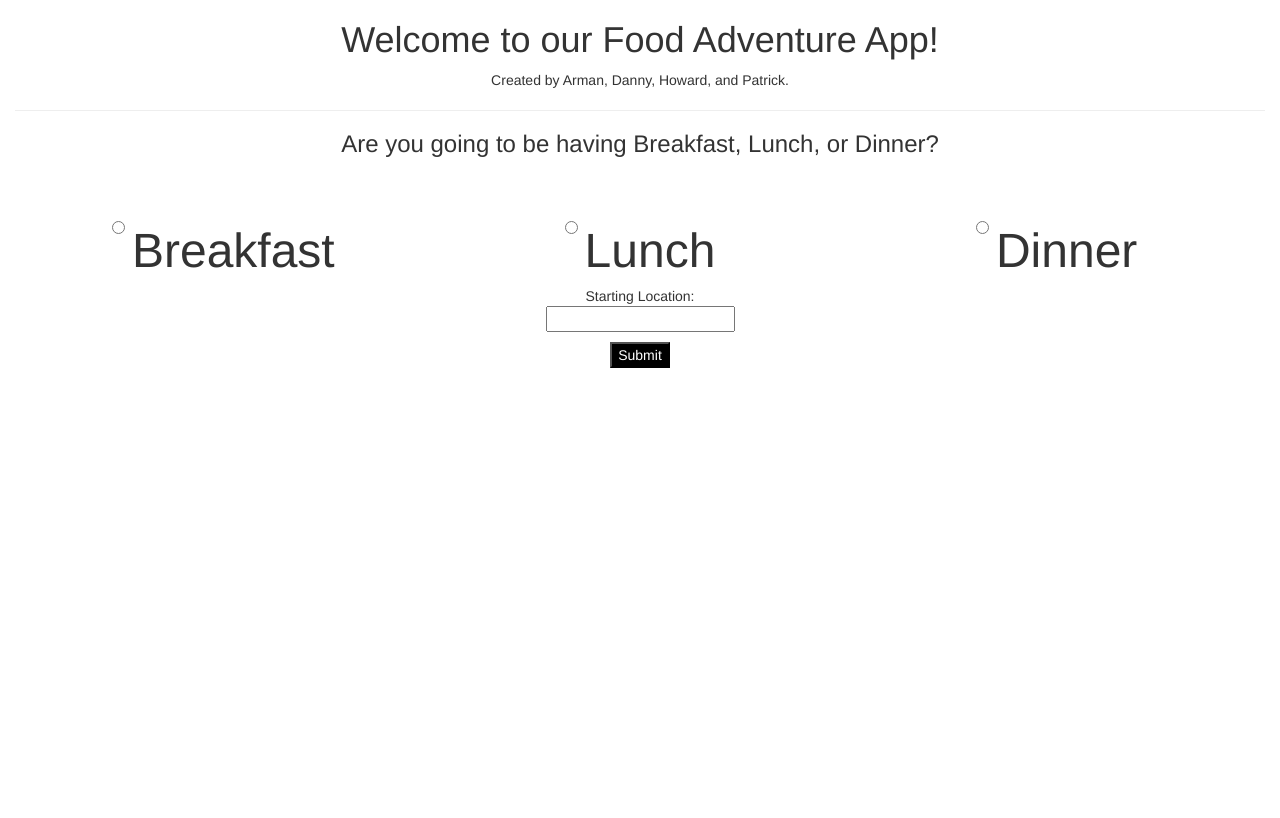
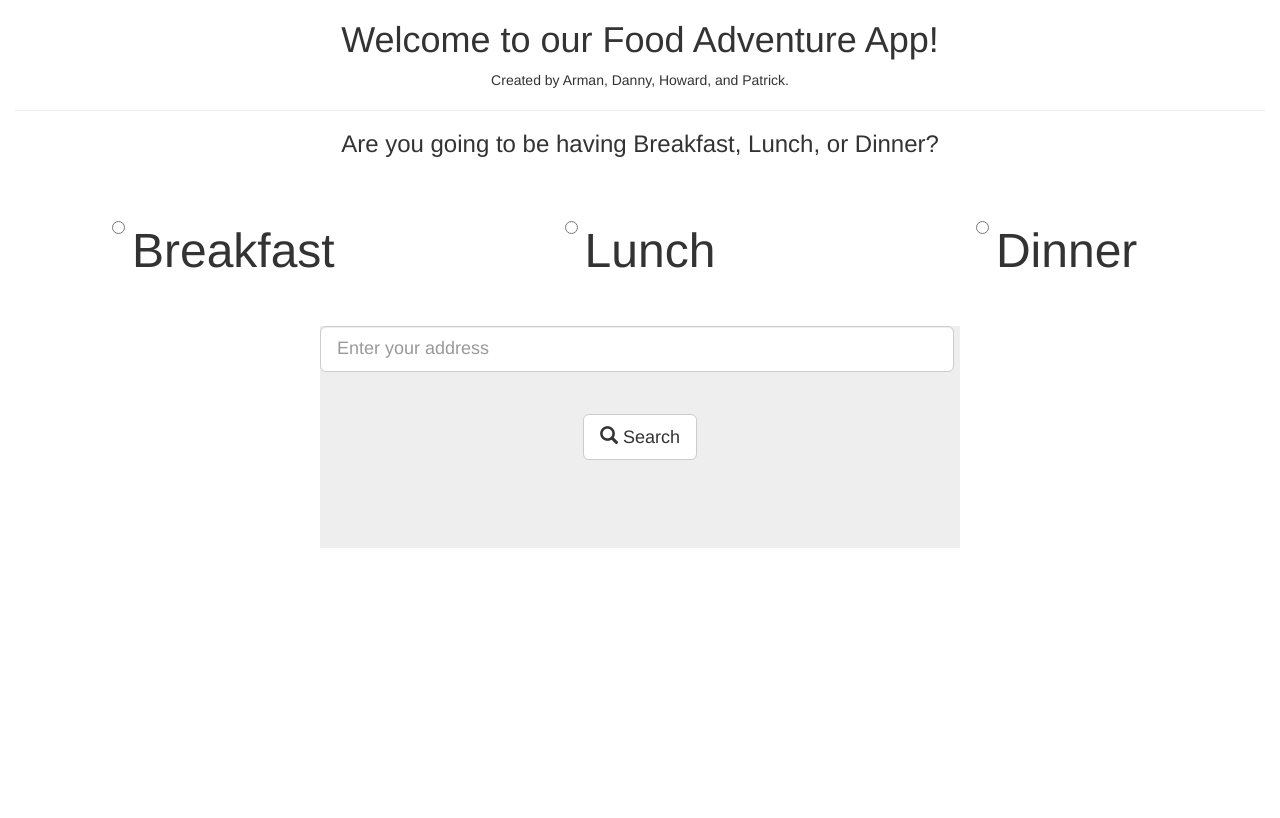
Before and after one commit to armanamjad/LAHACKS2018, a Django app: page / in a window 1280 px wide. Before the commit the page ends 368 px from the top, so only its background shows below. Run offline with Django 3.2, Linux system fonts and the light colour scheme; some libraries are stand-ins or nearby versions.

Commit message:
Added Google Autocomplete Form

```diff
--- a/mysite/foodapp/templates/foodapp/index.html
+++ b/mysite/foodapp/templates/foodapp/index.html
@@ -6,11 +6,13 @@
   <meta name="viewport" content="width=device-width, initial-scale=1">
   <link rel="stylesheet" href="https://maxcdn.bootstrapcdn.com/bootstrap/3.3.7/css/bootstrap.min.css">
   <script src="https://ajax.googleapis.com/ajax/libs/jquery/3.3.1/jquery.min.js"></script>
+  <script src="https://maps.googleapis.com/maps/api/js?callback=myMap"></script>
   <script src="https://maxcdn.bootstrapcdn.com/bootstrap/3.3.7/js/bootstrap.min.js"></script>
 
 </head>
 
 <body>
+
 
 
 
@@ -41,27 +43,171 @@
 	<label class="radio-inline"><input type="radio" name="optradio"><font size ="15">Lunch</font></label>
 </div>
 
+
 <div class="col-sm-4">
 	<label class="radio-inline"><input type="radio" name="optradio"><font size ="15">Dinner</font></label>
 </div>
+</div>
+
+<br>
+<br>
+
+<div class="row">
+    <div class="col-md-12">
+        <div class="jumbotron text-center col-md-6 col-md-offset-3">
+            <form class="form-inline">
+              <div class="form-group form-group-lg">
+                <input align = "right" class ="form-control" id="autocomplete" placeholder="Enter your address"
+                onFocus="geolocate()" type="text"></input>
+
+              </div>
+              <br>
+              <br>
+                <div class="form-group form-group-lg">
+                    <button type="button" class="btn btn-default btn-lg pull-left">
+                        <span class="glyphicon glyphicon-search"></span> Search
+                    </button>
+                </div>
+            </form>
+            <br><br>
+        </div>
+    </div>
+</div>
 
 
-<div id="webform">
 
-          <form>
-          Starting Location:
-          <p>
-          <input id="zip" maxlength="24" name="zip" title="Zip Code" value="" />
-          <p>
 
-        <!--  <input id="yelp" type=checkbox name="yelp" />&nbsp;Use&nbsp;Yelp
-          <p> -->
-            <button style="background-color: black; color:white;" class="uk-button uk-button-secondary" type="submit">Submit</button>
-          </form>
-          <br/>
-          <br/>
-  <br/>
-  <br/>
+    <meta name="viewport" content="initial-scale=1.0, user-scalable=no">
+    <meta charset="utf-8">
+    <style>
+      /* Always set the map height explicitly to define the size of the div
+       * element that contains the map. */
+      #map {
+        height: 100%;
+      }
+      /* Optional: Makes the sample page fill the window. */
+      html, body {
+        height: 100%;
+        margin: 0;
+        padding: 0;
+      }
+
+    </style>
+    <link type="text/css" rel="stylesheet" href="https://fonts.googleapis.com/css?family=Roboto:300,400,500">
+    <style>
+      #locationField, #controls {
+        position: relative;
+        width: 480px;
+      }
+      #autocomplete {
+        position: absolute;
+        top: 0px;
+        left: 0px;
+        width: 99%;
+      }
+      .label {
+        text-align: right;
+        font-weight: bold;
+        width: 100px;
+        color: #303030;
+      }
+      #address {
+        border: 1px solid #000090;
+        background-color: #f0f0ff;
+        width: 480px;
+        padding-right: 2px;
+      }
+      #address td {
+        font-size: 10pt;
+      }
+      .field {
+        width: 99%;
+      }
+      .slimField {
+        width: 80px;
+      }
+      .wideField {
+        width: 20px;
+      }
+      #locationField {
+        height: 20px;
+        margin-bottom: 2px;
+      }
+    </style>
+  </head>
+
+  <body>
+    <br>
+    <br>
+    <br>
+    <br>
+    <br>
+    <br>
+    <br>
+    <br>
+
+
+
+
+    <script>
+      // This example displays an address form, using the autocomplete feature
+      // of the Google Places API to help users fill in the information.
+
+      // This example requires the Places library. Include the libraries=places
+      // parameter when you first load the API. For example:
+      // <script src="https://maps.googleapis.com/maps/api/js?key=YOUR_API_KEY&libraries=places">
+
+      var placeSearch, autocomplete;
+      var componentForm = {
+        street_number: 'short_name',
+        route: 'long_name',
+        locality: 'long_name',
+        administrative_area_level_1: 'short_name',
+        country: 'long_name',
+        postal_code: 'short_name'
+      };
+
+      function initAutocomplete() {
+        // Create the autocomplete object, restricting the search to geographical
+        // location types.
+        autocomplete = new google.maps.places.Autocomplete(
+            /** @type {!HTMLInputElement} */(document.getElementById('autocomplete')),
+            {types: ['geocode']});
+
+        // When the user selects an address from the dropdown, populate the address
+        // fields in the form.
+        autocomplete.addListener('place_changed', fillInAddress);
+      }
+
+      // Bias the autocomplete object to the user's geographical location,
+      // as supplied by the browser's 'navigator.geolocation' object.
+      function geolocate() {
+        if (navigator.geolocation) {
+          navigator.geolocation.getCurrentPosition(function(position) {
+            var geolocation = {
+              lat: position.coords.latitude,
+              lng: position.coords.longitude
+            };
+            var circle = new google.maps.Circle({
+              center: geolocation,
+              radius: position.coords.accuracy
+            });
+            autocomplete.setBounds(circle.getBounds());
+          });
+        }
+      }
+    </script>
+    <script src="https://maps.googleapis.com/maps/api/js?key=AIzaSyBfMcyvOrWHHdcHG3MGlTGvJXtyRd16OGA&libraries=places&callback=initAutocomplete"
+        async defer></script>
+  </body>
+
+
+
+
+<br/>
+<br/>
+<br/>
+<br/>
 </div>
 
 
```
